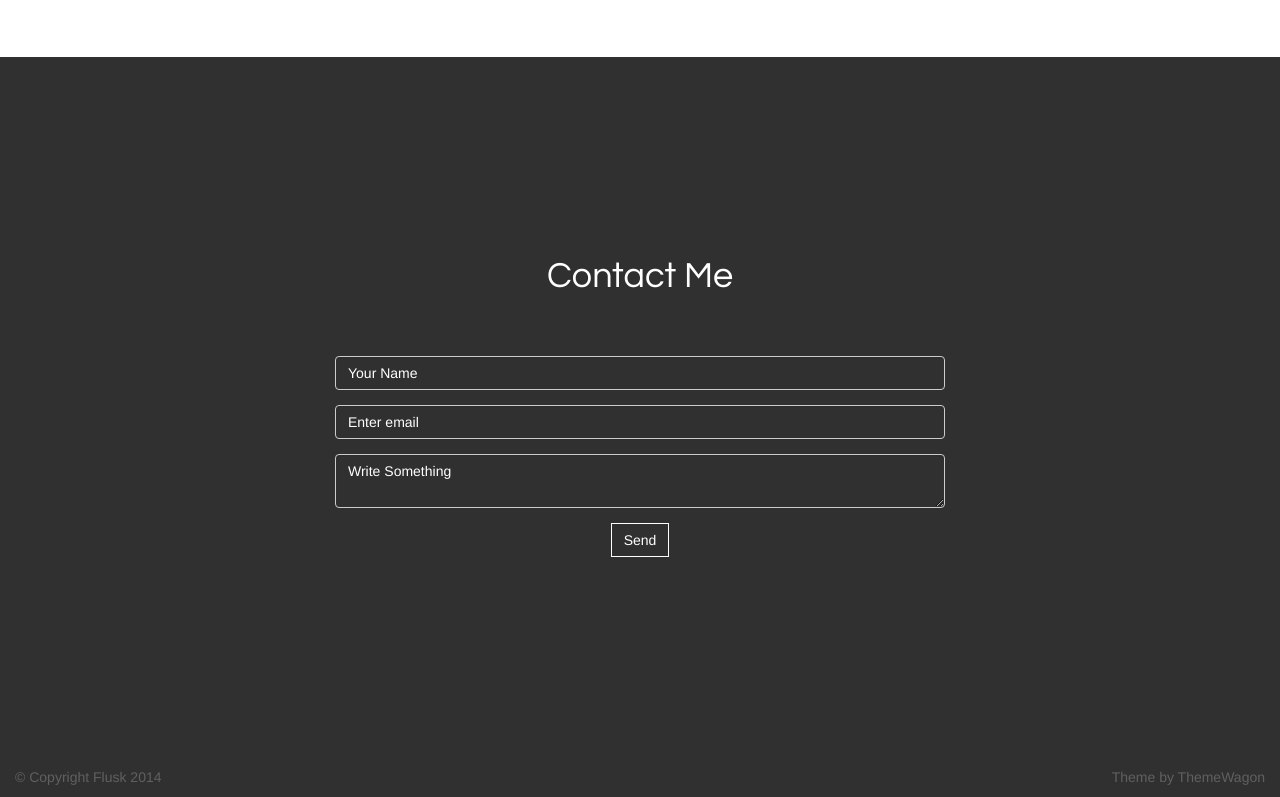
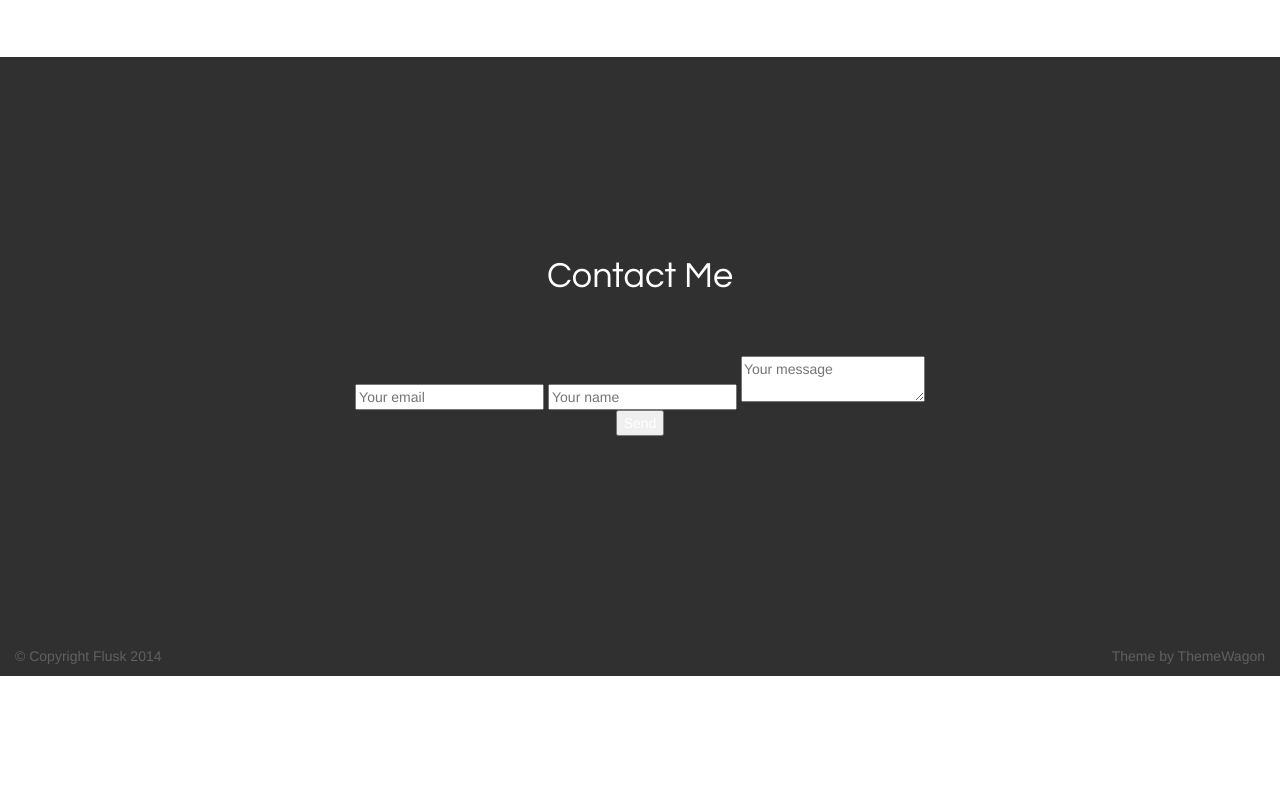
Before and after one commit to TelloD/tellod.github.io, a plain HTML site: page index.html in a window 1280 px wide. Shown: the part 2905-3702 px from the top of the page. After the commit the page ends 3581 px from the top, so only its background shows below. Drawn offline with Linux system fonts and the light colour scheme; a web font is replaced by a local one.

Commit message:
Add files via upload

```diff
--- a/index.html
+++ b/index.html
@@ -334,7 +334,7 @@
 					<section class="block-body">
 						<div class="row">
 							<div class="col-md-6 col-md-offset-3">
-								<form class="" role="form" action="https://formspree.io/afte-2222@hotmail.com" method="post">
+							<!--	<form class="" role="form" action="https://formspree.io/afte-2222@hotmail.com" method="post">
 									<div class="form-group">
 								    	<input type="text" class="form-control form-control-white" id="subject" placeholder="Your Name" required >
 								  	</div>
@@ -345,7 +345,14 @@
 								    	<textarea name="message" class="form-control form-control-white" placeholder="Write Something" required></textarea>
 								    </div>
 								  <input type="submit" class="btn btn-o-white" value="Send">
-								</form>
+								</form>  -->
+
+                                <form method="POST" action="http://formspree.io/YOUREMAILHERE">
+  <input type="email" name="email" placeholder="Your email">
+   <input type="text" name="name" placeholder="Your name">
+  <textarea name="message" placeholder="Your message"></textarea>
+  <button type="submit">Send</button>
+</form>
 							</div>
 						</div>
 					</section>
```
